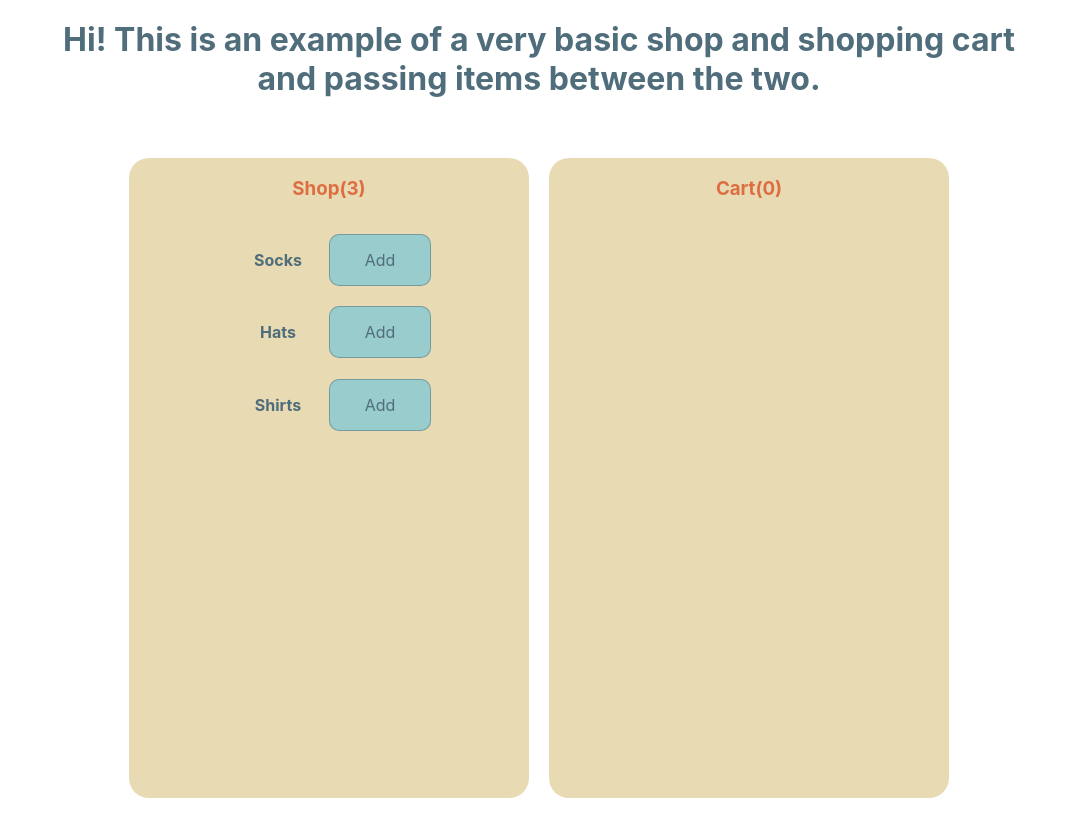
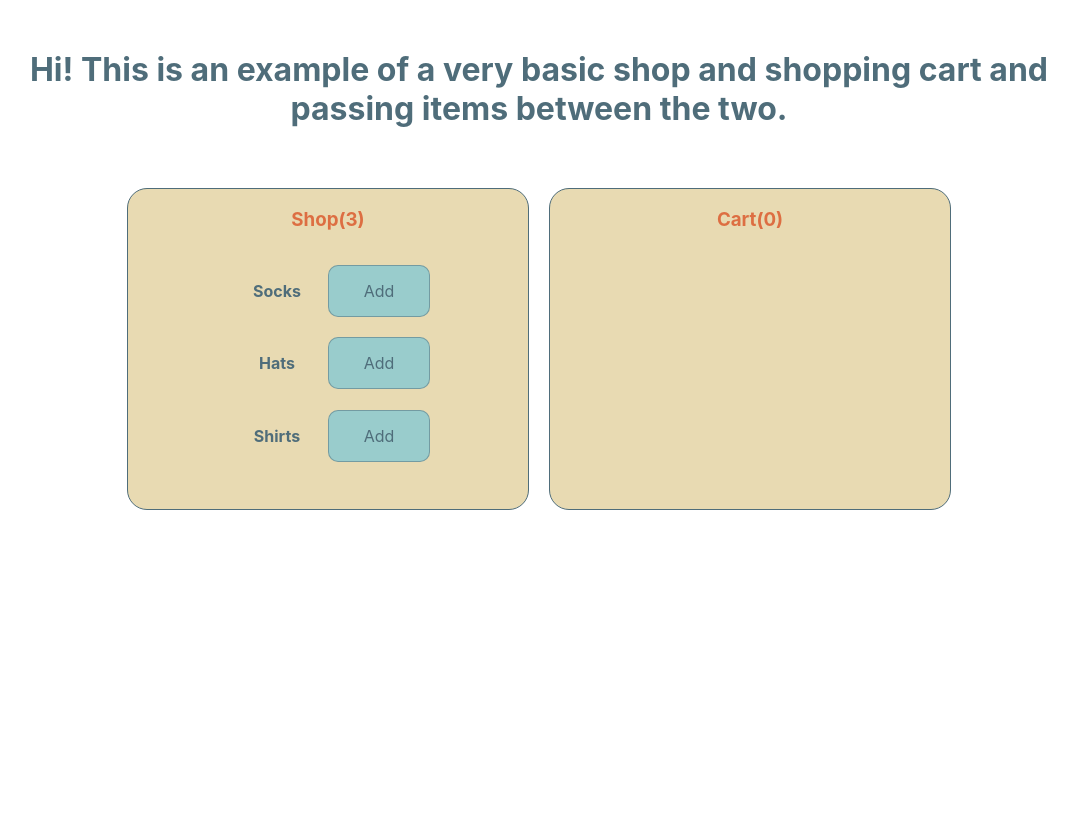
Before and after one commit to skotsson/anExercise_withRedux, a React (Create React App) app: page / in a window 1280 px wide. Shown: the top 836 px of the page, without its empty margins (101-1178 px from the left). After the commit the page ends 800 px from the top, so only its background shows below. Built offline with nearby package versions, Linux system fonts and the light colour scheme.

Commit message:
minor cosmetic changes

```diff
--- a/src/App.js
+++ b/src/App.js
@@ -23,11 +23,10 @@ const Wrapper = styled.div`
   display: flex;
   flex-direction: row;
   justify-content: center;
-  margin: 50px;
+  margin: 20px 50px;
 `;
 const PageTitle = styled.h1`
   color: #4f6d7a;
   text-align: center;
-  margin-top: 50px;
-  margin: 20px 150px;
+  margin: 50px 100px;
 `;
--- a/src/components/Bucket.js
+++ b/src/components/Bucket.js
@@ -72,10 +72,10 @@ const Section = styled.section`
   flex-direction: column;
   justify-content: flex-start;
   align-items: center;
-  border: 1px charcoal solid;
-  min-width: 30%;
+  border: 1px #4f6d7a solid;
+  min-width: 20%;
   width: 400px;
-  min-height: 80vh;
+  min-height: 40vh;
   border-radius: 20px;
   margin: 10px;
   color: #c0d6df;
```
